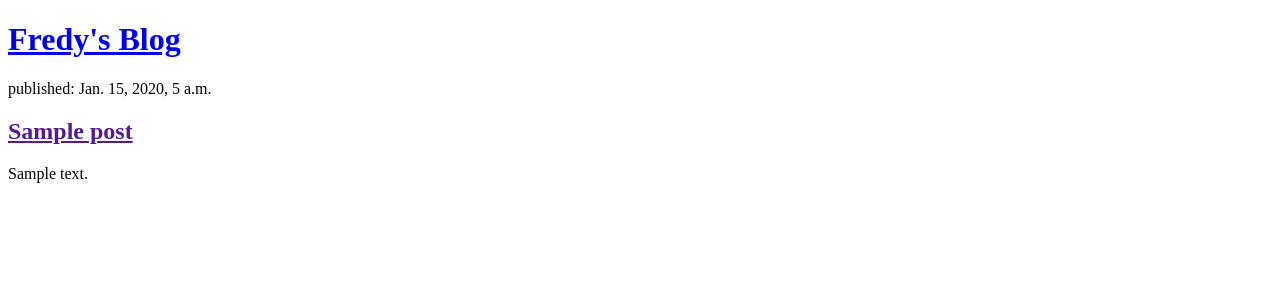
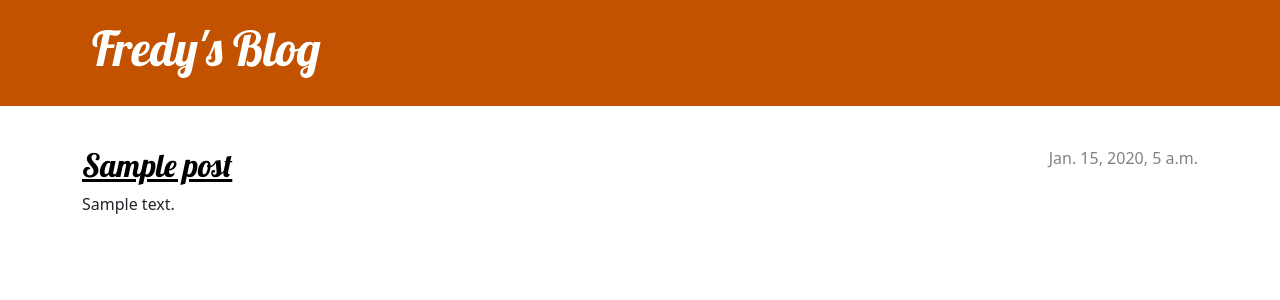
Before and after one commit to fsantamaria1/BlogWebApp, a Django app: page / in a window 1280 px wide. Shown: the top 300 px of the page. Run offline with Django 3.2, Linux system fonts and the light colour scheme; tables that the repository leaves empty hold one stand-in row (values such as "Sample post").

Commit message:
Used the new CSS styles

```diff
--- a/blog/templates/blog/post_list.html
+++ b/blog/templates/blog/post_list.html
@@ -1,19 +1,33 @@
+{% load static %}
 <!DOCTYPE html>
 <html>
     <head>
         <title>Fredy's blog</title>
+        <link rel="stylesheet" href="https://cdn.jsdelivr.net/npm/bootstrap@5.1.3/dist/css/bootstrap.min.css" integrity="sha384-1BmE4kWBq78iYhFldvKuhfTAU6auU8tT94WrHftjDbrCEXSU1oBoqyl2QvZ6jIW3" crossorigin="anonymous">
+        <link rel="stylesheet" href="{% static 'css/blog.css' %}">
+        <link href="//fonts.googleapis.com/css?family=Lobster&subset=latin,latin-ext" rel="stylesheet" type="text/css">
     </head>
     <body>
-        <header>
-            <h1><a href="/">Fredy's Blog</a></h1>
+        <header class="page-header">
+            <div class="container">
+                <h1><a href="/">Fredy's Blog</a></h1>
+            </div>
         </header>
 
-        {% for post in posts %}
-        <article>
-            <time>published: {{ post.published_date }}</time>
-            <h2><a href="">{{ post.title }}</a></h2>
-            <p>{{ post.text|linebreaksbr}}</p>
-        </article>
-        {% endfor %}
+        <main class="container">
+            <div class="row">
+                <div class="col">
+                    {% for post in posts %}
+                        <article class="post">
+                            <time class="date">
+                                {{ post.published_date }}
+                            </time>
+                            <h2><a href="">{{ post.title }}</a></h2>
+                            <p>{{ post.text|linebreaksbr }}</p>
+                        </article>
+                    {% endfor %}
+                </div>
+            </div>
+        </main>
     </body>
 </html>
```
